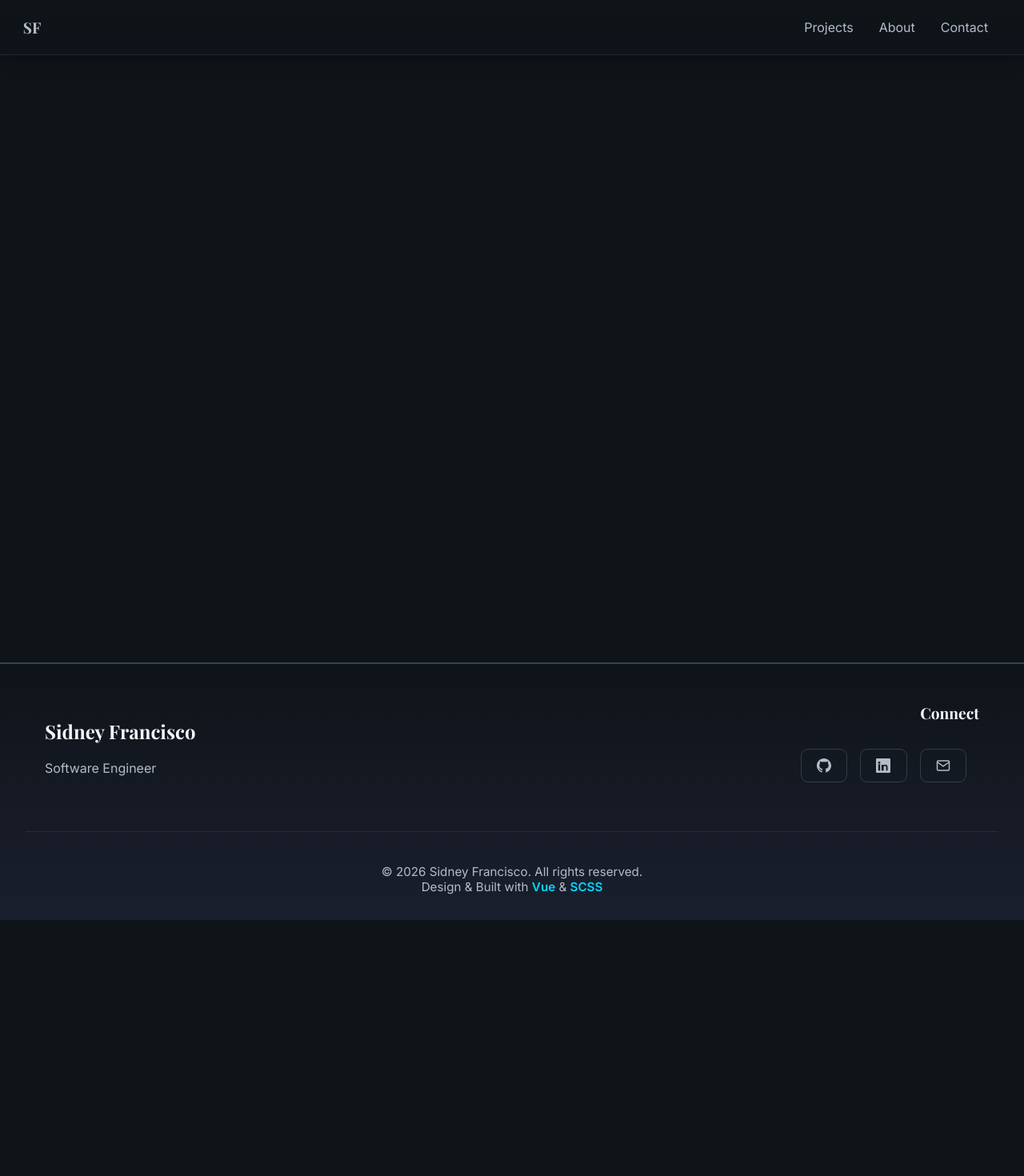
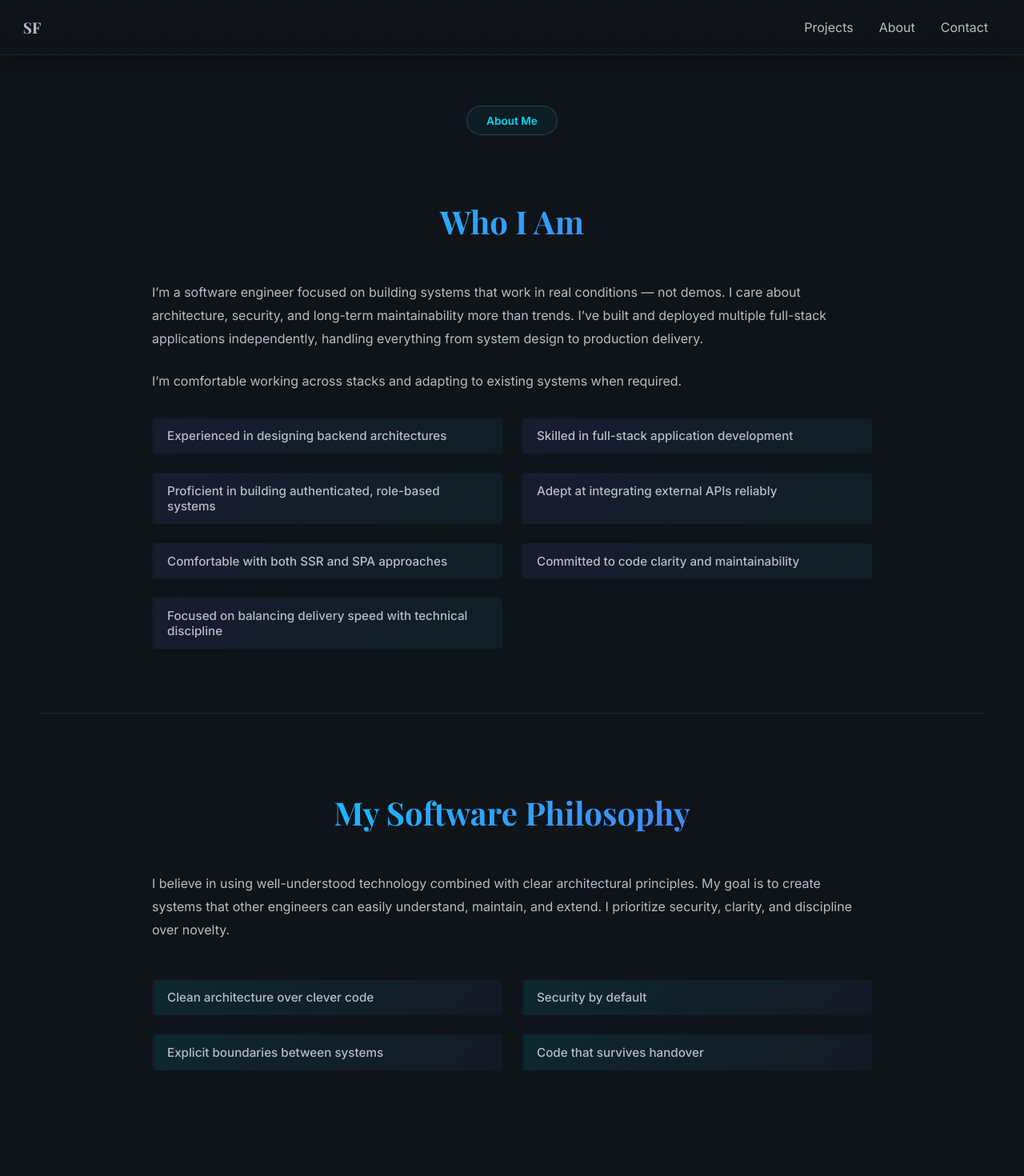
Before and after one commit to sidneyfranciscodev/my-portfolio, a Vue app: page /about in a window 1280 px wide. Shown: the top 1470 px of the page at 80% size. Before the commit the page ends 1150 px from the top, so only its background shows below. Built offline with nearby package versions, Linux system fonts and the light colour scheme.

Commit message:
edit and style about view

```diff
--- a/src/assets/styles/view/_about.scss
+++ b/src/assets/styles/view/_about.scss
@@ -0,0 +1,231 @@
+@use '../abstracts/variables' as *;
+@use '../abstracts/mixins' as *;
+@use '../abstracts/animations' as *;
+
+#about {
+  main {
+    display: flex;
+    flex-direction: column;
+    align-items: center;
+    padding: 3rem 1rem;
+    max-width: 1200px;
+    margin: 0 auto;
+
+    .intro {
+      width: 100%;
+      text-align: center;
+      animation: fadeInUp 0.8s ease-out;
+      margin-bottom: 3rem;
+
+      h2 {
+        @include section-heading;
+        margin-bottom: 2rem;
+        animation: slideDown 0.6s ease-out;
+      }
+
+      p {
+        @include section-paragraph;
+        text-align: left;
+        margin-bottom: 1.5rem;
+        font-size: 0.9rem;
+
+        &:last-of-type {
+          margin-bottom: 2rem;
+        }
+      }
+
+      ul {
+        @include section-list;
+        text-align: left;
+        margin-bottom: 0;
+
+        li {
+          @include section-list-item(
+            $border-color: $color-accent-secondary,
+            $bg-gradient: linear-gradient(135deg, rgba(99, 102, 241, 0.1), rgba(0, 217, 255, 0.05)),
+            $hover-bg: linear-gradient(135deg, rgba(99, 102, 241, 0.15), rgba(0, 217, 255, 0.1))
+          );
+          animation: fadeInUp 0.8s ease-out;
+
+          &:nth-child(1) {
+            animation-delay: 0.1s;
+          }
+          &:nth-child(2) {
+            animation-delay: 0.15s;
+          }
+          &:nth-child(3) {
+            animation-delay: 0.2s;
+          }
+          &:nth-child(4) {
+            animation-delay: 0.25s;
+          }
+          &:nth-child(5) {
+            animation-delay: 0.3s;
+          }
+          &:nth-child(6) {
+            animation-delay: 0.35s;
+          }
+          &:nth-child(7) {
+            animation-delay: 0.4s;
+          }
+        }
+      }
+    }
+
+    #mindset {
+      width: 100%;
+      text-align: center;
+      padding-top: 2rem;
+      padding-bottom: 9rem;
+      border-top: 1px solid $color-border-light;
+      animation: fadeInUp 1s ease-out;
+
+      h2 {
+        @include section-heading;
+        margin-bottom: 2rem;
+        animation: slideDown 0.7s ease-out;
+      }
+
+      p {
+        @include section-paragraph;
+        text-align: left;
+        margin-bottom: 2rem;
+        font-size: 0.9rem;
+      }
+
+      ul {
+        @include section-list;
+        text-align: left;
+
+        li {
+          @include section-list-item(
+            $border-color: $color-accent-primary,
+            $bg-gradient: linear-gradient(135deg, rgba(0, 217, 255, 0.1), rgba(99, 102, 241, 0.05)),
+            $hover-bg: linear-gradient(135deg, rgba(0, 217, 255, 0.15), rgba(99, 102, 241, 0.1))
+          );
+          animation: fadeInUp 0.8s ease-out;
+
+          &:nth-child(1) {
+            animation-delay: 0.5s;
+          }
+          &:nth-child(2) {
+            animation-delay: 0.55s;
+          }
+          &:nth-child(3) {
+            animation-delay: 0.6s;
+          }
+          &:nth-child(4) {
+            animation-delay: 0.65s;
+          }
+        }
+      }
+    }
+  }
+}
+
+// Tablet breakpoint (640px+)
+@media (min-width: 640px) {
+  #about {
+    main {
+      padding: 3rem 2rem;
+
+      .intro {
+        margin-bottom: 4rem;
+
+        h2 {
+          font-size: 2rem;
+          margin-bottom: 2.5rem;
+        }
+
+        p {
+          font-size: 0.95rem;
+          max-width: 800px;
+          margin-left: auto;
+          margin-right: auto;
+        }
+
+        ul {
+          grid-template-columns: 1fr 1fr;
+          gap: 1rem;
+        }
+      }
+
+      #mindset {
+        padding-top: 3rem;
+
+        h2 {
+          font-size: 2rem;
+          margin-bottom: 2.5rem;
+        }
+
+        p {
+          font-size: 0.95rem;
+          max-width: 800px;
+          margin-left: auto;
+          margin-right: auto;
+        }
+
+        ul {
+          grid-template-columns: 1fr 1fr;
+          gap: 1rem;
+        }
+      }
+    }
+  }
+}
+
+// Desktop breakpoint (1024px+)
+@media (min-width: 1024px) {
+  #about {
+    main {
+      padding: 4rem 3rem;
+
+      .intro {
+        margin-bottom: 5rem;
+
+        h2 {
+          font-size: 2.5rem;
+          margin-bottom: 3rem;
+        }
+
+        p {
+          font-size: 1rem;
+          line-height: 1.8;
+          max-width: 900px;
+          margin-left: auto;
+          margin-right: auto;
+        }
+
+        ul {
+          grid-template-columns: repeat(2, 1fr);
+          gap: 1.5rem;
+          max-width: 900px;
+        }
+      }
+
+      #mindset {
+        padding-top: 4rem;
+
+        h2 {
+          font-size: 2.5rem;
+          margin-bottom: 3rem;
+        }
+
+        p {
+          font-size: 1rem;
+          line-height: 1.8;
+          max-width: 900px;
+          margin-left: auto;
+          margin-right: auto;
+          margin-bottom: 3rem;
+        }
+
+        ul {
+          grid-template-columns: repeat(2, 1fr);
+          gap: 1.5rem;
+          max-width: 900px;
+        }
+      }
+    }
+  }
+}
--- a/src/assets/styles/view/_contact.scss
+++ b/src/assets/styles/view/_contact.scss
@@ -5,7 +5,7 @@
 #contact {
   main {
     @include column;
-    padding: 9rem 1.5rem;
+    padding: 6rem 1.5rem;
 
     #details {
       width: 100%;
--- a/src/assets/styles/view/_home.scss
+++ b/src/assets/styles/view/_home.scss
@@ -17,6 +17,7 @@
 
     p {
       text-align: center;
+      padding-bottom: 3rem;
     }
 
     table {
--- a/src/views/AboutView.vue
+++ b/src/views/AboutView.vue
@@ -1,4 +1,51 @@
 <template>
-  <header></header>
-  <main></main>
+  <div id="about">
+    <header></header>
+    <main>
+      <the-badge title="About Me"></the-badge>
+
+      <section class="intro">
+        <h2>Who I Am</h2>
+        <p>
+          I’m a software engineer focused on building systems that
+          work in real conditions — not demos. I care about architecture,
+          security, and long-term maintainability more than trends.
+          I’ve built and deployed multiple full-stack applications
+          independently, handling everything from system design to
+          production delivery.
+        </p>
+
+        <p>
+          I’m comfortable working across stacks and adapting
+          to existing systems when required.
+        </p>
+
+        <ul>
+          <li>Experienced in designing backend architectures</li>
+          <li>Skilled in full-stack application development</li>
+          <li>Proficient in building authenticated, role-based systems</li>
+          <li>Adept at integrating external APIs reliably</li>
+          <li>Comfortable with both SSR and SPA approaches</li>
+          <li>Committed to code clarity and maintainability</li>
+          <li>Focused on balancing delivery speed with technical discipline</li>
+        </ul>
+      </section>
+
+      <section id="mindset">
+        <h2>My Software Philosophy</h2>
+        <p>
+          I believe in using well-understood technology combined with clear architectural
+          principles. My goal is to create systems that other engineers can easily understand,
+          maintain, and extend. I prioritize security, clarity, and discipline over novelty.
+        </p>
+
+        <ul>
+          <li>Clean architecture over clever code</li>
+          <li>Security by default</li>
+          <li>Explicit boundaries between systems</li>
+          <li>Code that survives handover</li>
+        </ul>
+      </section>
+    </main>
+  </div>
 </template>
```
